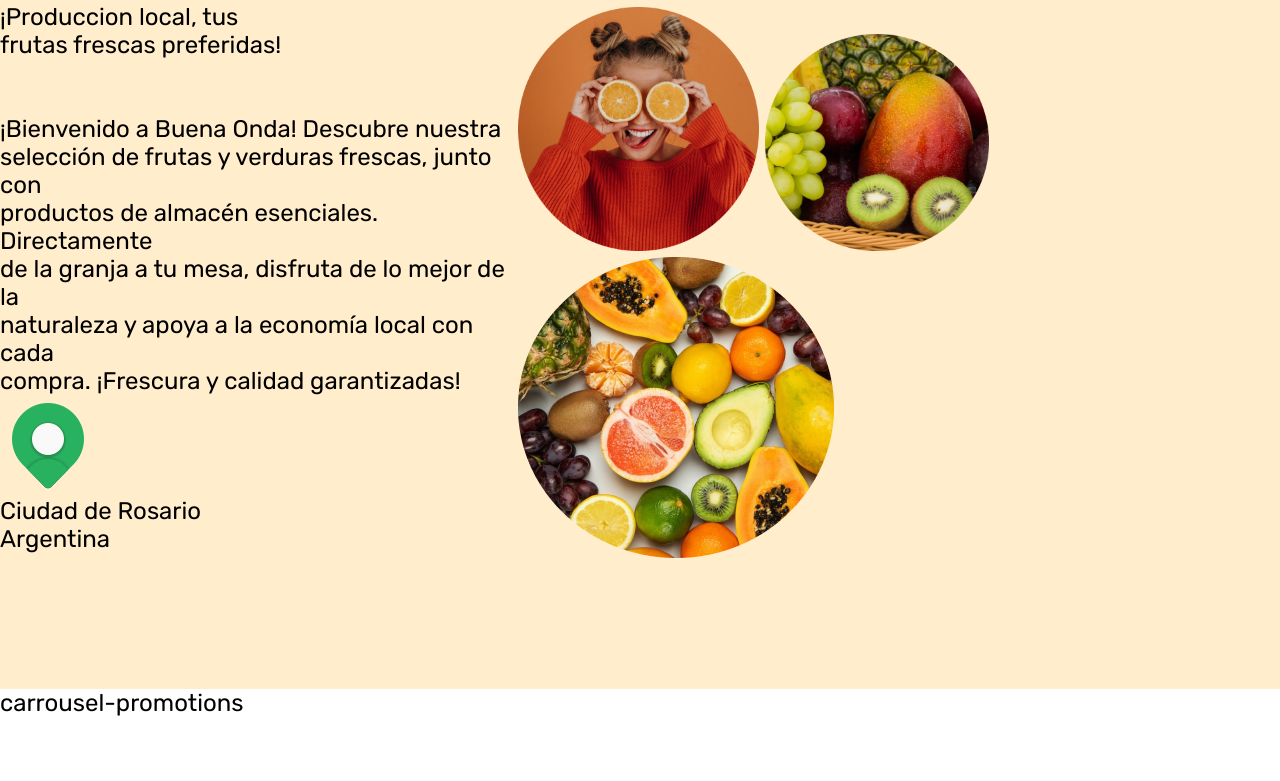
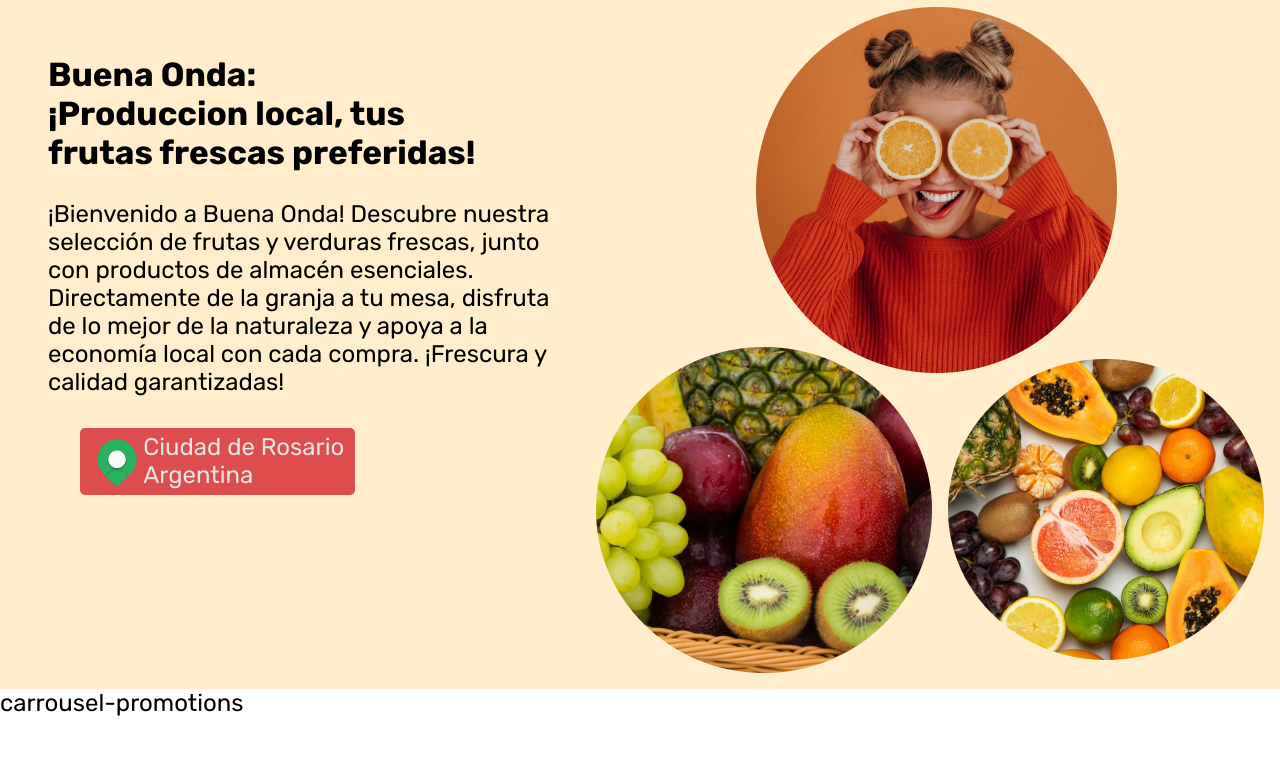
Before and after one commit to NickEMOlmedo/buenaonda-verduleria, a plain HTML site: page index.html in a window 1280 px wide. Shown: the part 82-863 px from the top of the page. Drawn offline with Linux system fonts and the light colour scheme.

Commit message:
Avances index seccion main

```diff
--- a/css/style.css
+++ b/css/style.css
@@ -52,7 +52,6 @@ body {
     display: grid;
     margin: 0 auto;
     width: 100%;
-    max-width: 100%;
     grid-template:
 
         "navbar" 1fr
@@ -108,8 +107,6 @@ body {
         y el carrousel-promotions y en modo desktop quiero que se muestre tal cual como esta en
         el diseño original de figma, esto aun esta en "veremos" y a decision de ustedes --- */
 
-    @media (min-width:320px) {}
-
 
     @media (min-width:760px) {
 
@@ -145,6 +142,31 @@ body {
 
         }
 
+
+        .img-welcome div:first-child {
+
+            padding-left: 10rem;
+
+        }
+
+        .img-welcome div:nth-child(2) {
+
+            padding-right: 8rem;
+            margin-top: -2rem;
+
+        }
+
+        .img-welcome div:last-child {
+
+            padding-left: 22rem;
+            margin-top: -20rem
+        }
+
+        .banner-map {
+
+            margin-left: 2rem;
+
+        }
     }
 }
 
@@ -221,8 +243,7 @@ body {
     display: inline-flex;
     list-style: none;
     flex-direction: row;
-    margin: 0;
-    padding: 0;
+
 
 }
 
@@ -258,15 +279,15 @@ body {
 
 .logo-redes-navbar img:first-child {
 
-    width: 2.083rem;
-    height: 2.083rem;
+    max-width: 2.083rem;
+    max-height: 2.083rem;
 
 }
 
 .logo-redes-navbar img:nth-child(2) {
 
-    width: 2.083rem;
-    height: 2.083rem;
+    max-width: 2.083rem;
+    max-height: 2.083rem;
 
 }
 
@@ -274,42 +295,61 @@ body {
 
 /*Main-Welcome*/
 
-.main-welcome{
 
-display: flex;
-background-color: var(--fifth-color);
+.main-welcome {
 
+    display: inline-flex;
+    background-color: var(--fifth-color);
 
 }
 
-.img-welcome{
 
+.welcome-text {
 
-margin-top: 2rem;
+    margin-top: 5rem;
+    margin-left: 3rem;
 
 }
 
-.img-welcome img:first-child{
+.welcome-text p:first-child {
 
-    width: 15.042rem;
-    height: 15.25rem;
-
-
+    font-size: 2.083rem;
+    font-weight: bold;
 
 }
 
-.img-welcome img:nth-child(2){
+.welcome-text article:nth-child(2) {
 
-width: 14rem;
-height: 13.583rem;
+    font-size: 0.833rem;
 
-align-items: baseline;
 }
 
-.img-welcome img:last-child{
+.img-welcome {
 
-width: 13.167rem;
-height: 12.542rem;
+    margin-top: 2rem;
+    padding-left: 2rem;
+    padding-right: 1rem;
+}
+
+
+.banner-map {
+
+    display: flex;
+    align-items: center;
+    justify-content: center;
+    margin-top: 2rem;
+    width: 17.208rem;
+    height: 4.167rem;
+    color: var(--main-bg-color);
+    background-color: var(--fourth-color);
+    border-radius: 5px;
+
+}
+
+.banner-map img:first-child {
+
+    max-width: 3.333rem;
+    max-height: 3.264rem;
 
 }
 
@@ -336,81 +376,92 @@ height: 12.542rem;
 
 /* --- Comienzo Seccion Nosotros  --- */
 
-.redes-sociales{
+.redes-sociales {
     border-radius: 15px;
     display: flex;
     justify-content: center;
 
 }
-.contRedes-sociales{
+
+.contRedes-sociales {
     width: 70%;
     padding: 2rem;
-    border-radius:15px;
+    border-radius: 15px;
 }
-.redes-sociales .row{
+
+.redes-sociales .row {
     background-color: var(--tertiary-color);
 
 }
-.redes-sociales_texto{
+
+.redes-sociales_texto {
     text-decoration: underline;
     color: var(--text-color-primary);
 }
-.contRedes-sociales1{
-    border-top-left-radius:15px ;
-    border-top-right-radius:15px ;
-    padding-top:3rem ;
+
+.contRedes-sociales1 {
+    border-top-left-radius: 15px;
+    border-top-right-radius: 15px;
+    padding-top: 3rem;
 }
-.contRedes-sociales2{
-    border-bottom-left-radius:15px ;
-    border-bottom-right-radius:15px ;
-    padding-bottom:3rem ;
+
+.contRedes-sociales2 {
+    border-bottom-left-radius: 15px;
+    border-bottom-right-radius: 15px;
+    padding-bottom: 3rem;
 
 }
-.redes-sociales .row .col{
+
+.redes-sociales .row .col {
     display: flex;
     justify-content: center;
 }
 
 
-.presentacion-container{
+.presentacion-container {
     margin: auto;
     display: flex;
     justify-content: center;
 }
 
-.presentacion-container .presentacion{
-background-color: var(--bg-container-form);
-    border-radius:15px ;
+.presentacion-container .presentacion {
+    background-color: var(--bg-container-form);
+    border-radius: 15px;
     width: 50%;
     text-align: center;
     padding: 2rem;
     margin: 1rem 0;
 }
-.presentacion-container .presentacion p{
-   text-align: justify;
+
+.presentacion-container .presentacion p {
+    text-align: justify;
 }
 
 
 
-.tel-contacto{
+.tel-contacto {
     display: flex;
     justify-content: center;
     flex-direction: column;
     width: 100%;
     margin: 2rem 0;
 }
-.pedido{
+
+.pedido {
     padding-top: 2rem;
     color: var(--text-color-primary);
     text-decoration: underline;
 }
-.pedido h5{
-   width: 60%;
+
+.pedido h5 {
+    width: 60%;
 }
-.numero-tel{
+
+.numero-tel {
     padding-bottom: 1rem;
 }
-.tel-contacto >.row{
+
+.tel-contacto>.row {
     text-align: center;
     background-color: var(--secondary-color);
     display: flex;
@@ -418,21 +469,24 @@ background-color: var(--bg-container-form);
     width: 50%;
     margin: auto;
 }
-.tel-contacto .row .col-6{
+
+.tel-contacto .row .col-6 {
     background-color: var(--tertiary-color);
     display: flex;
     justify-content: center;
     align-items: center;
     margin: auto;
     height: 60%;
-    border-radius:15px ;
+    border-radius: 15px;
     padding: 1rem 0;
 }
-.tel-contacto .row .col-6 .numeroDeTelefono{
-margin: auto;
-color: var(--text-color-primary);
+
+.tel-contacto .row .col-6 .numeroDeTelefono {
+    margin: auto;
+    color: var(--text-color-primary);
 }
-.numero-tel_icon{
+
+.numero-tel_icon {
     margin: auto;
 }
 
--- a/index.html
+++ b/index.html
@@ -37,45 +37,41 @@
         <!---Fin Navbar-->
 
         <!-- WELCOME -->
+
         <section class="main-welcome">
             <div class="welcome-text">
                 <p>Buena Onda: <br>
                     ¡Produccion local, tus <br>
                     frutas frescas preferidas!
                 </p>
-                <br><br>
-                <article>¡Bienvenido a Buena Onda! Descubre nuestra <br>
-                    selección de frutas y verduras frescas, junto con <br>
-                    productos de almacén esenciales. Directamente <br>
-                    de la granja a tu mesa, disfruta de lo mejor de la <br>
-                    naturaleza y apoya a la economía local con cada <br>
+                <br>
+                <p>¡Bienvenido a Buena Onda! Descubre nuestra
+                    selección de frutas y verduras frescas, junto con
+                    productos de almacén esenciales. Directamente
+                    de la granja a tu mesa, disfruta de lo mejor de la
+                    naturaleza y apoya a la economía local con cada
                     compra. ¡Frescura y calidad garantizadas!
-                </article>
+                </p>
 
-                <div class="bannner-map">
-
-                    <img src="/img/icons8-mapas-96.png" alt="">
+                <div class="banner-map">
+                    <img src="/img/icons8-mapas-96.png" alt="mapa">
                     <p>Ciudad de Rosario <br>Argentina</p>
                 </div>
             </div>
+
             <div class="img-welcome">
+                <div id="frutas-welcome1">
+                    <img src="img/frutas-welcome1.png" alt="frutas-welcome1">
+                </div>
+                <div class="frutas-welcome2">
+                    <img src="img/frutas-welcome2.png" alt="frutas-welcome2">
+                </div>
+                <div class="frutas-welcome3">
+                    <img src="img/frutas-welcome3.png" alt="frutas-welcome3">
+                </div>
+            </div>
+        </section>
 
-                <img src="img/frutas-welcome1.png" alt="frutas-welcome1">
-
-                <img src="img/frutas-welcome2.png" alt="frutas-welcome2">
-
-                <img src="img/frutas-welcome3.png" alt="frutas-welcome3">
-<div></div>
-<div></div>
-<div></div>
-<div></div>
-<div></div>
-<div></div>
-<div></div>
-            </div>
-
-
-        </section>
         <section class="carrousel-promotions">carrousel-promotions</section>
         <section class="orders-banner">orders-banner</section>
         <section class="sales-section">sales-section</section>
```
